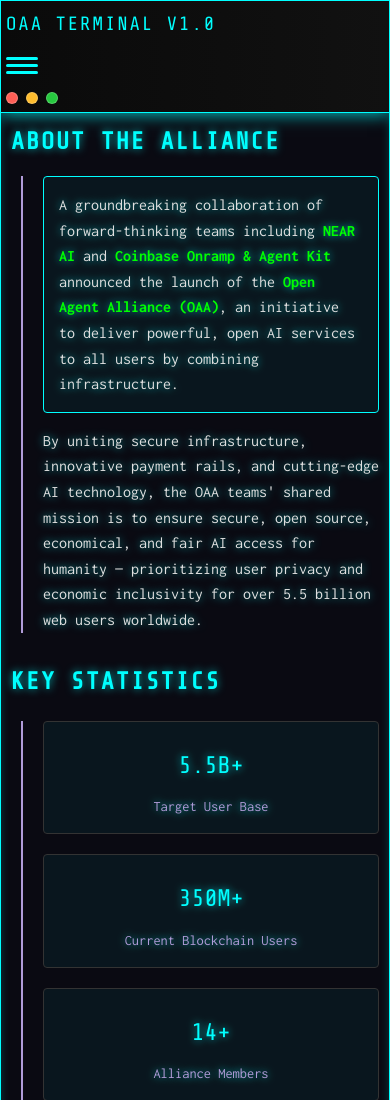
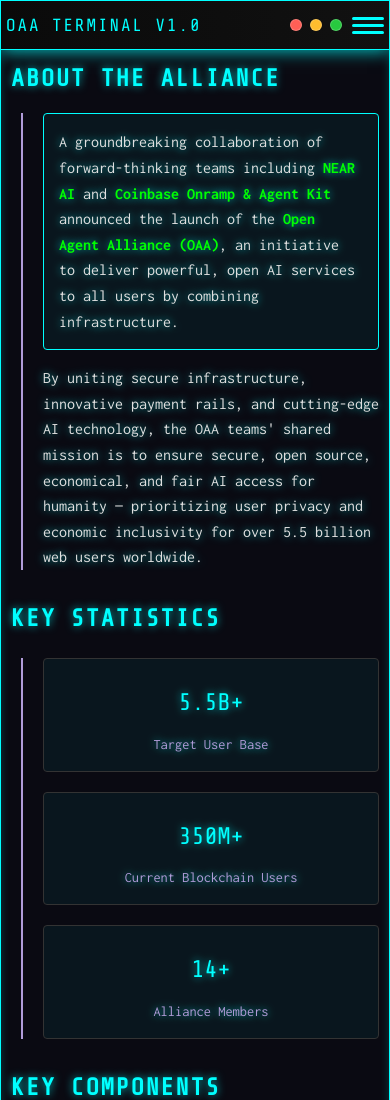
Before and after one commit to nearai/oaa-2, a plain HTML site: page alliance.html in a window 390 px wide. Shown: the top 1100 px of the page. Drawn offline with nearby package versions, Linux system fonts and the light colour scheme.

Commit message:
Hamburger Menu Position
Flex header, move hamburguer menu to top right

```diff
--- a/alliance.html
+++ b/alliance.html
@@ -230,6 +230,12 @@
             font-size: 0.9em;
         }
 
+        .header-controls {
+            display: flex;
+            align-items: center;
+            gap: 10px;
+        }
+
         /* Responsive styles for mobile */
         @media (max-width: 600px) {
             .terminal-container {
@@ -240,10 +246,21 @@
                 max-width: 100vw;
             }
             .terminal-header {
-                flex-direction: column;
-                align-items: flex-start;
+                flex-direction: row;
+                justify-content: space-between;
+                align-items: center;
+                gap: 0;
+                padding: 8px 5px;
+                position: relative;
+            }
+            .header-controls {
+                flex-direction: row;
+                align-items: center;
                 gap: 10px;
-                padding: 8px 5px;
+                position: static;
+            }
+            .terminal-title {
+                font-size: 1.1rem;
             }
             .hamburger {
                 display: flex;
@@ -275,22 +292,24 @@
     <div class="terminal-container">
         <div class="terminal-header">
             <div class="terminal-title">OAA Terminal v1.0</div>
-            <button class="hamburger" aria-label="Open navigation">
-                <span></span>
-                <span></span>
-                <span></span>
-            </button>
+            <div class="header-controls">
+                <div class="terminal-buttons">
+                    <div class="terminal-button red"></div>
+                    <div class="terminal-button yellow"></div>
+                    <div class="terminal-button green"></div>
+                </div>
+                <button class="hamburger" aria-label="Open navigation">
+                    <span></span>
+                    <span></span>
+                    <span></span>
+                </button>
+            </div>
             <div class="nav-menu">
                 <a href="index.html" class="nav-item">Home</a>
                 <a href="manifesto.html" class="nav-item">Manifesto</a>
                 <a href="alliance.html" class="nav-item">Alliance Info</a>
                 <a href="members.html" class="nav-item">Members</a>
                 <a href="quotes.html" class="nav-item">Quotes</a>
-            </div>
-            <div class="terminal-buttons">
-                <div class="terminal-button red"></div>
-                <div class="terminal-button yellow"></div>
-                <div class="terminal-button green"></div>
             </div>
         </div>
         <div class="terminal-body">
```
Also changed, not shown: index.html (+32 -13 lines), manifesto.html (+32 -13 lines), quotes.html (+32 -13 lines).
